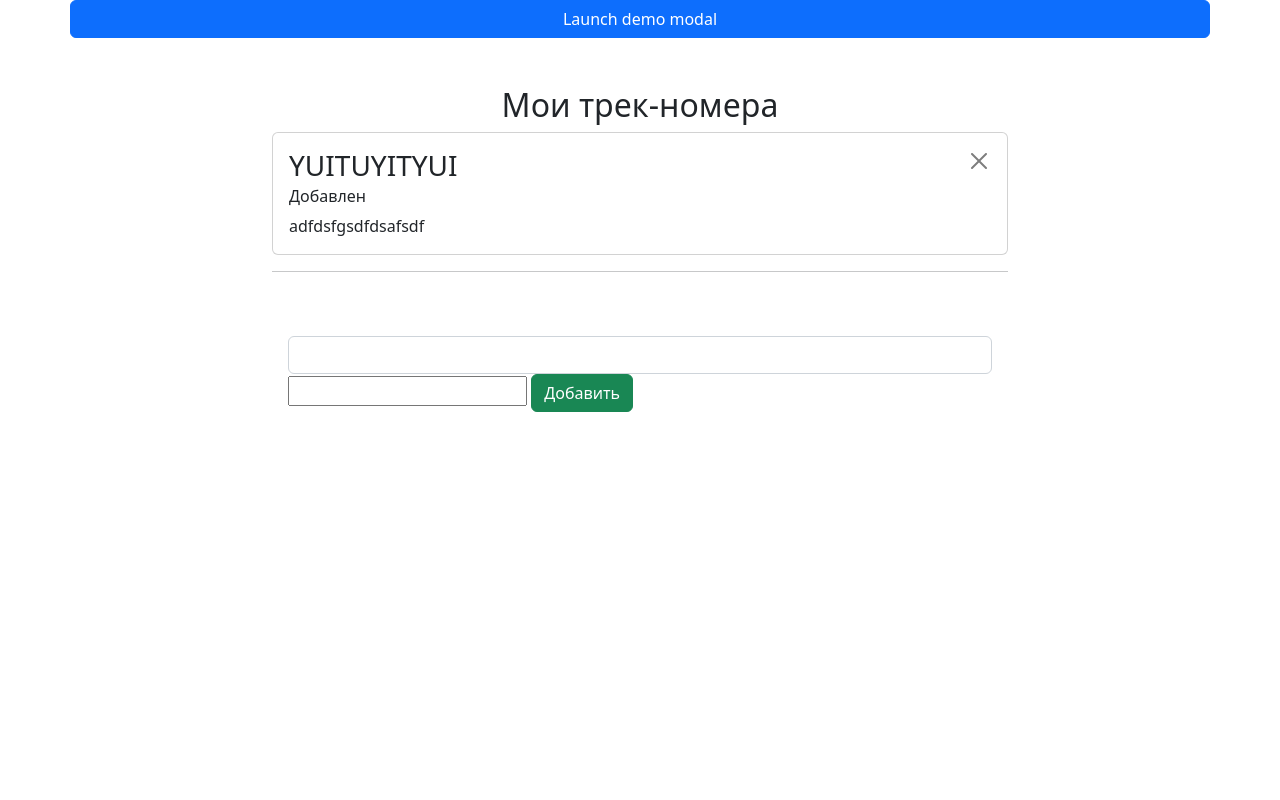
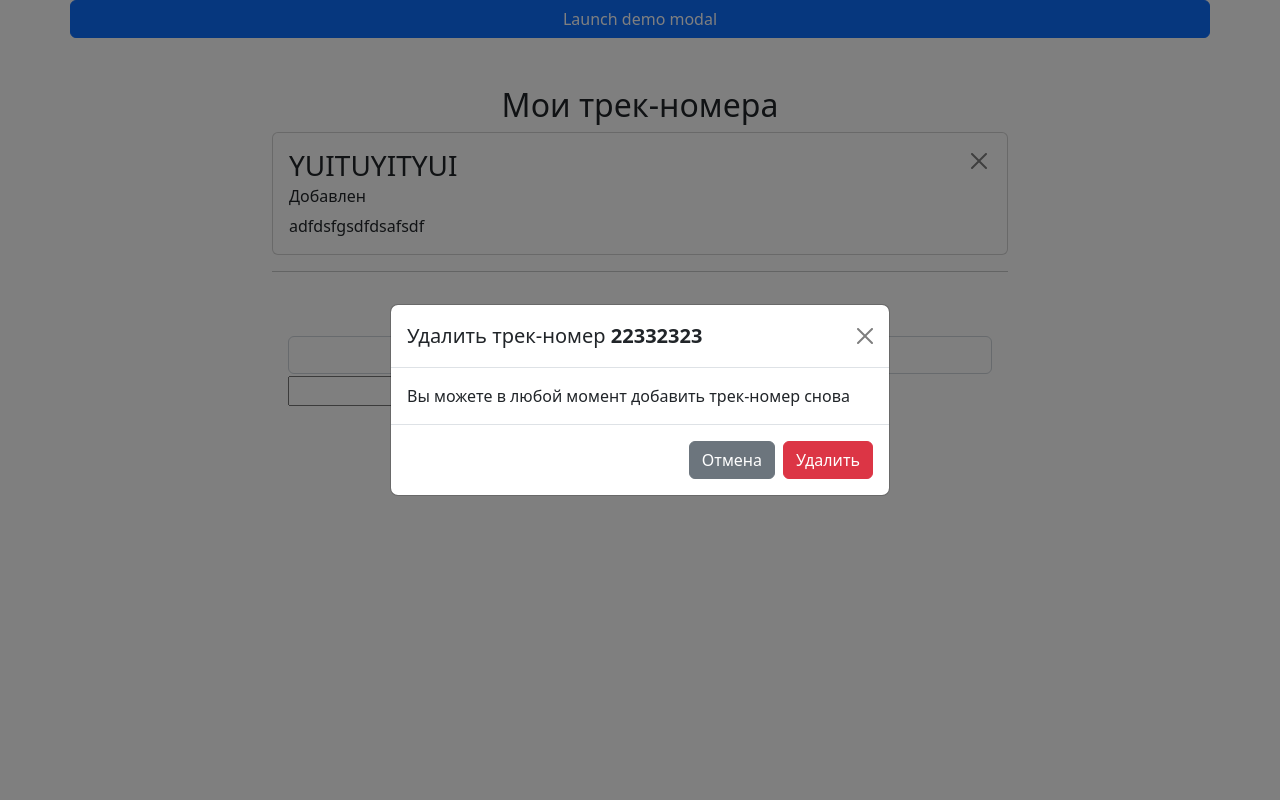
Before and after one commit to Alex-Gryadkin/alina_cargo, a Django app: page /packages/ in a window 1280 px wide, after a click on "Launch demo modal". Run offline with Django 4.2, Linux system fonts and the light colour scheme; a user stored in the database is signed in; data comes from the database, SQL or seed files in the repository; both versions use the stored data as it was after the commit.

Commit message:
pull of mzv part

```diff
--- a/packages/templates/packages.html
+++ b/packages/templates/packages.html
@@ -10,7 +10,7 @@
 </button>
 
     <!-- Modal Package delete -->
-    <div class="modal fade" id="trackidDeleteModal" tabindex="-1" aria-labelledby="exampleModalLabel" aria-hidden="true">
+    <div class="modal fade" id="trackidDelModal" tabindex="-1" aria-labelledby="exampleModalLabel" aria-hidden="true">
       <div class="modal-dialog  modal-dialog-centered">
         <div class="modal-content">
           <div class="modal-header">
```
Also changed, not shown: db.sqlite3, 1 other file.
